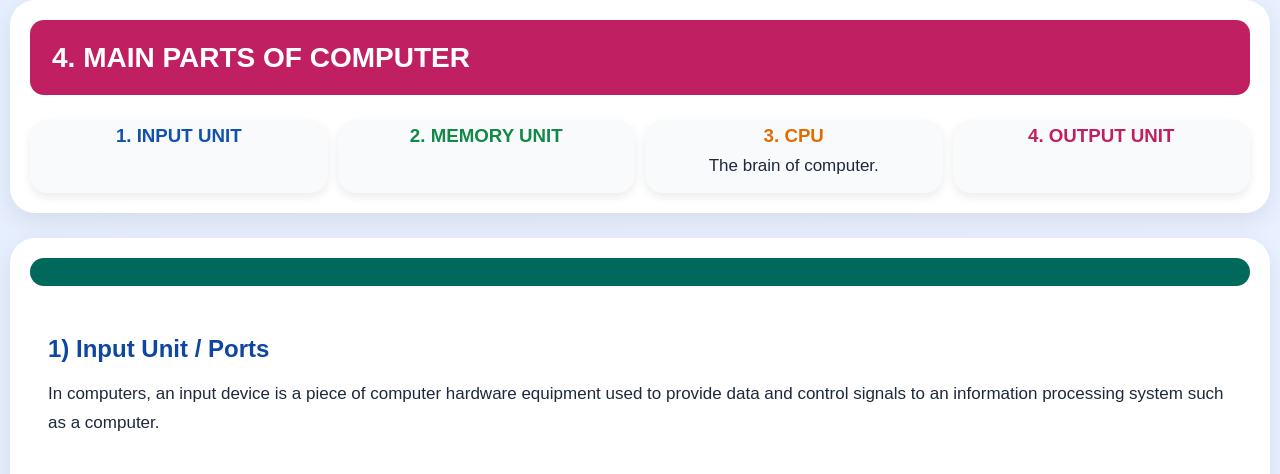
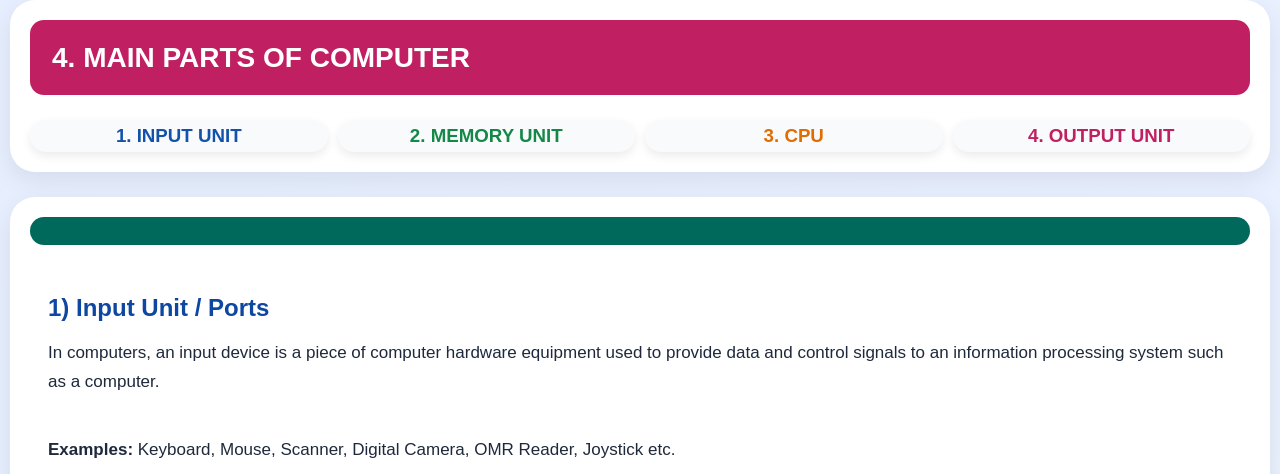
Before and after one commit to gokulbasu1843-art/ece-website-, a website: page notes.html in a window 1280 px wide. Shown: the part 5544-6018 px from the top of the page. Drawn offline with Linux system fonts and the light colour scheme.

Commit message:
Update notes.html

```diff
--- a/notes.html
+++ b/notes.html
@@ -607,7 +607,6 @@ table td{
 
           <h3 style="color:#e16c00;">3. CPU</h3>
 
-          <p>The brain of computer.</p>
 
 
         </div>
```
